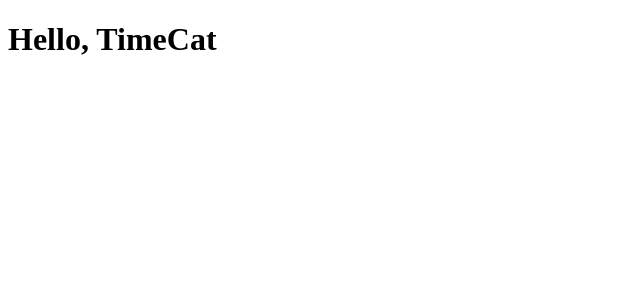
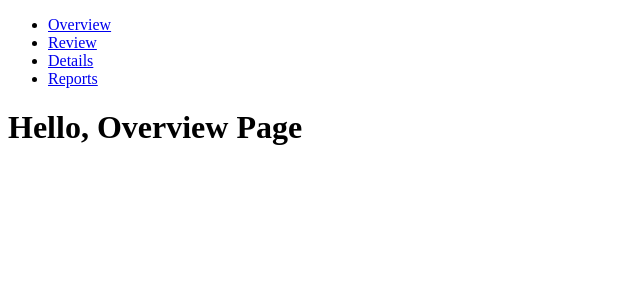
Before and after one commit to iodes/TimeCat, a React app in the folder TimeCat.Web/: page /#/ in a window 1280 px wide. Shown: the top 300 px of the page, without its empty margins (0-640 px from the left). Built offline with nearby package versions, Linux system fonts and the light colour scheme.

Commit message:
Add react-router and pages
- add overview, review, details and reports page
- install react-router-dom
- use hash router for easy debugging

```diff
--- a/TimeCat.Web/package.json
+++ b/TimeCat.Web/package.json
@@ -9,11 +9,13 @@
   "dependencies": {
     "react": "^16.9.0",
     "react-dom": "^16.9.0",
+    "react-router-dom": "^5.0.1",
     "redux": "^4.0.4"
   },
   "devDependencies": {
     "@types/react": "^16.9.2",
     "@types/react-dom": "^16.9.0",
+    "@types/react-router-dom": "^4.3.5",
     "html-webpack-plugin": "^3.2.0",
     "ts-loader": "^6.1.2",
     "tslint": "^5.20.0",
--- a/TimeCat.Web/src/App.tsx
+++ b/TimeCat.Web/src/App.tsx
@@ -1,4 +1,10 @@
 import * as React from 'react';
+import { HashRouter, Link, Route } from "react-router-dom";
+
+import OverviewPage from './pages/OverviewPage'
+import DetailsPage from './pages/DetailsPage'
+import ReportsPage from './pages/ReportsPage'
+import ReviewPage from './pages/ReviewPage'
 
 interface AppProps {}
 interface AppState {}
@@ -10,7 +16,36 @@ class App extends React.Component<AppProps, AppState> {
 
     render() {
         return (
-            <h1>Hello, TimeCat</h1>
+            <HashRouter>
+                <div>
+                    <aside>
+                        <nav>
+                            <ul>
+                                <li>
+                                    <Link to="/overview">Overview</Link>
+                                </li>
+                                <li>
+                                    <Link to="/review">Review</Link>
+                                </li>
+                                <li>
+                                    <Link to="/details">Details</Link>
+                                </li>
+                                <li>
+                                    <Link to="/reports">Reports</Link>
+                                </li>
+                            </ul>
+                        </nav>
+                    </aside>
+
+                    <main>
+                        <Route exact path="/" component={OverviewPage} />
+                        <Route path="/overview" component={OverviewPage} />
+                        <Route path="/review" component={ReviewPage} />
+                        <Route path="/details" component={DetailsPage} />
+                        <Route path="/reports" component={ReportsPage} />
+                    </main>
+                </div>
+            </HashRouter>
         );
     }
 }
--- /dev/null
+++ b/TimeCat.Web/src/pages/DetailsPage.tsx
@@ -0,0 +1,18 @@
+import * as React from 'react';
+
+export interface Props {}
+export interface State {}
+
+export class DetailsPage extends React.Component<Props, State> {
+    constructor(props: Props) {
+        super(props);
+    }
+
+    render() {
+        return (
+            <h1>Hello, Details Page</h1>
+        );
+    }
+}
+
+export default DetailsPage;
--- /dev/null
+++ b/TimeCat.Web/src/pages/OverviewPage.tsx
@@ -0,0 +1,18 @@
+import * as React from 'react';
+
+export interface Props {}
+export interface State {}
+
+export class OverviewPage extends React.Component<Props, State> {
+    constructor(props: Props) {
+        super(props);
+    }
+
+    render() {
+        return (
+            <h1>Hello, Overview Page</h1>
+        );
+    }
+}
+
+export default OverviewPage;
--- /dev/null
+++ b/TimeCat.Web/src/pages/ReportsPage.tsx
@@ -0,0 +1,18 @@
+import * as React from 'react';
+
+export interface Props {}
+export interface State {}
+
+export class ReportsPage extends React.Component<Props, State> {
+    constructor(props: Props) {
+        super(props);
+    }
+
+    render() {
+        return (
+            <h1>Hello, Reports Page</h1>
+        );
+    }
+}
+
+export default ReportsPage;
--- /dev/null
+++ b/TimeCat.Web/src/pages/ReviewPage.tsx
@@ -0,0 +1,18 @@
+import * as React from 'react';
+
+export interface Props {}
+export interface State {}
+
+export class ReviewPage extends React.Component<Props, State> {
+    constructor(props: Props) {
+        super(props);
+    }
+
+    render() {
+        return (
+            <h1>Hello, Review Page</h1>
+        );
+    }
+}
+
+export default ReviewPage;
```
Also changed, not shown: 1 other file (tests, documents, lock files or other folders).
